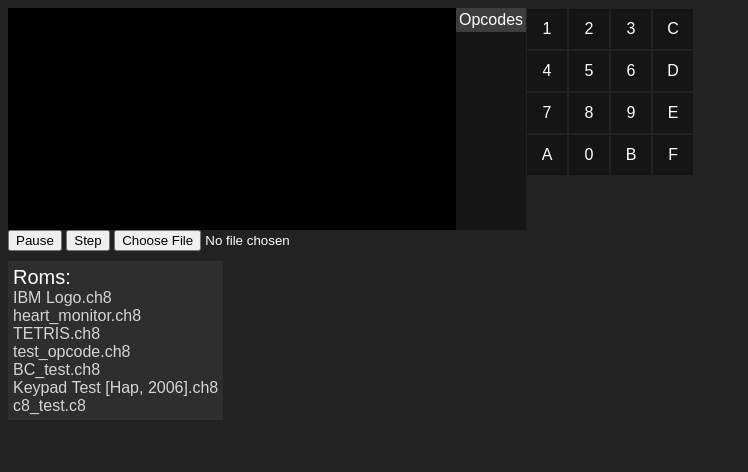
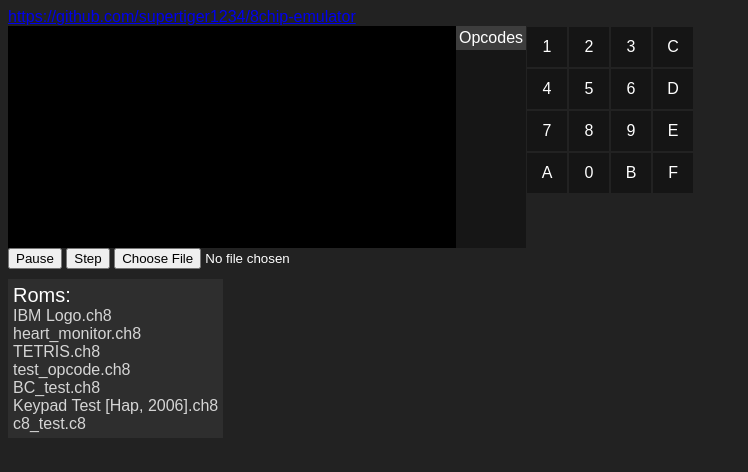
Before and after one commit to SupertigerDev/8chip-emulator, a website built with Parcel: page index.html in a window 1280 px wide. Shown: the whole page, without its empty margins (0-748 px from the left). Built offline with nearby package versions, Linux system fonts and the light colour scheme.

Commit message:
added github link

```diff
--- a/index.html
+++ b/index.html
@@ -2,12 +2,13 @@
 <html>
 
 <head>
-	<title>Parcel Sandbox</title>
+	<title>8 CHIP EMULATOR</title>
 	<meta charset="UTF-8" />
 	<link rel="stylesheet" href="./src/styles.css">
 </head>
 
 <body>
+	<a href="https://github.com/supertiger1234/8chip-emulator" target="_blank" rel="noopener noreferrer">https://github.com/supertiger1234/8chip-emulator</a>
 	<div class="content">
 		<canvas id="canvas" width="448" height="222"></canvas>
 		<div class="information">
```
